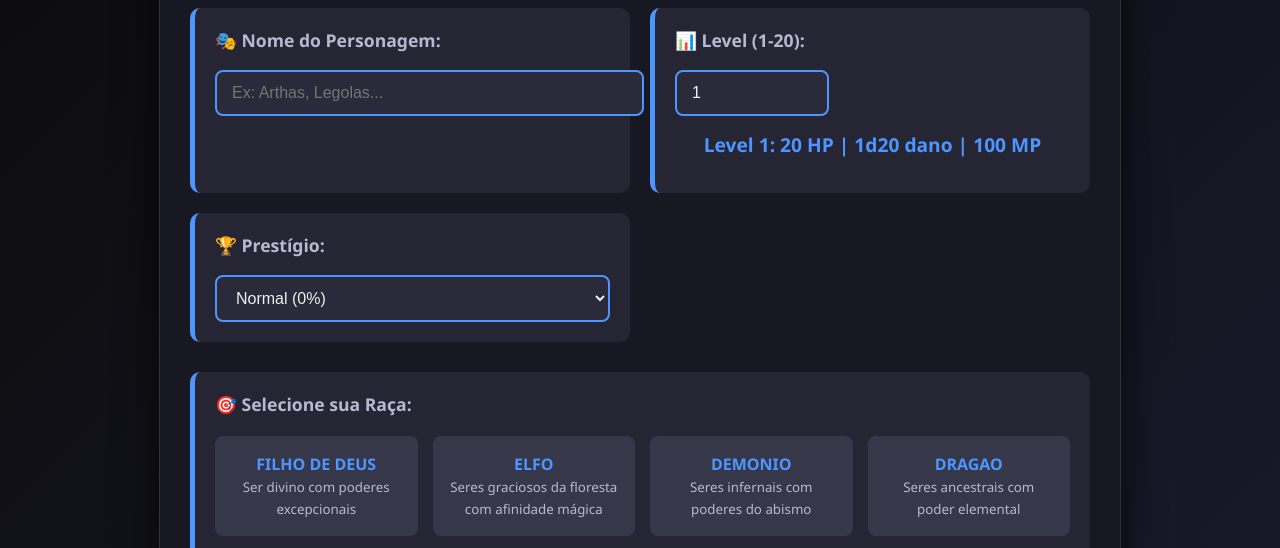
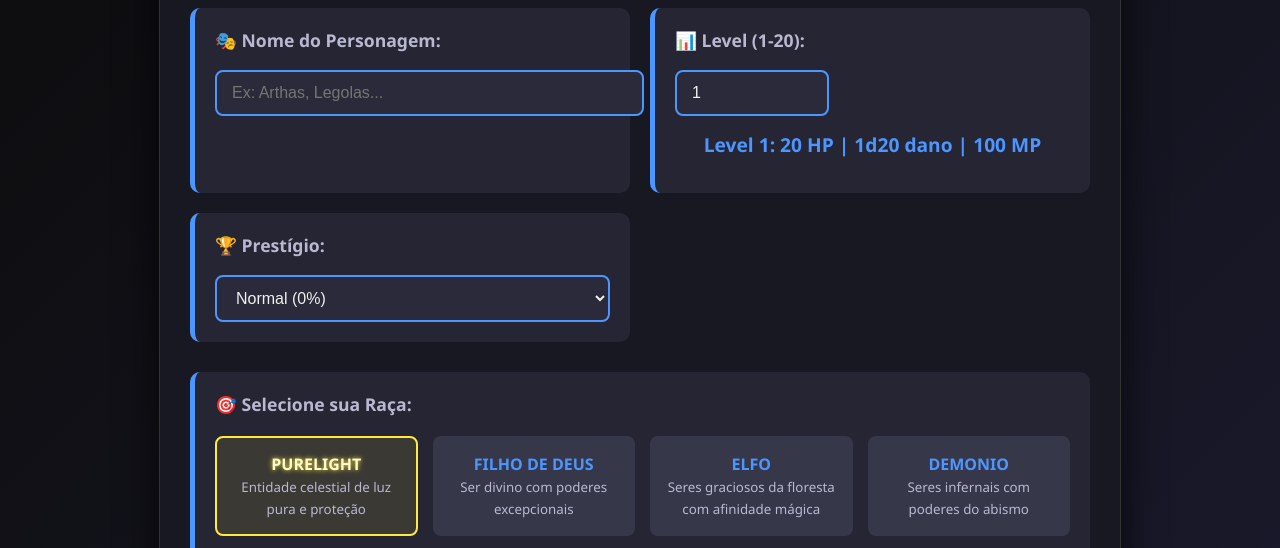
Before and after one commit to Ovelhatryingtolearnpython/Rpg-Calculator, a plain HTML site: page index.html in a window 1280 px wide. Shown: the part 225-773 px from the top of the page. Drawn offline with Linux system fonts and the light colour scheme.

Commit message:
Update index.html

```diff
--- a/index.html
+++ b/index.html
@@ -226,6 +226,12 @@
             animation: glow 2s infinite;
         }
 
+        .purelight-glow {
+            color: #fffacd;
+            text-shadow: 0 0 10px #fffacd, 0 0 20px #ffeb3b;
+            font-weight: bold;
+        }
+
         @keyframes glow {
             0%, 100% { opacity: 1; }
             50% { opacity: 0.8; }
@@ -319,18 +325,34 @@
             2: { nome: "Prestígio 2", mult: 2.0 }  // +100%
         };
 
-        // Dados das raças (corrigidos conforme suas especificações)
+        // Dados das raças (com PureLight adicionado)
         const RACAS = {
+            "PureLight": {
+                buffs: {
+                    defesa: 0.45,      // 45% de defesa
+                    vida: 0.40,        // 40% de vida
+                    dano: 0.50,        // 50% de dano
+                    mana: 0.20         // 20% de mana
+                },
+                propriedades: [
+                    "Banhar de Luz (banha uma arma com luz, recebe +15% de dano e durabilidade) [permanente]",
+                    "Nível 5: Clarão Cegante - Luz tão grande que cega inimigos",
+                    "Nível 10: Transformar-se em uma bolinha de luz que voa",
+                    "Nível 15: Arcanjo de Luz - Forma angelical poderosa"
+                ],
+                descricao: "Entidade celestial de luz pura e proteção",
+                corDestaque: "#fffacd"
+            },
             "filho de deus": {
                 buffs: {
-                    dano: 0.50,       // 50% dmg
-                    vida: 0.50,       // 50% hp
-                    defesa: 0.30,     // 30% de defesa
-                    mana: 2.50,       // 250% de mana
-                    velocidade: 0.20, // 20% de velocidade
-                    xp: 0.30,         // 30% de xp
-                    dinheiro: 0.05,   // 5% de dinheiro
-                    regen: 0.10       // 10% de regen
+                    dano: 0.50,
+                    vida: 0.50,
+                    defesa: 0.30,
+                    mana: 2.50,
+                    velocidade: 0.20,
+                    xp: 0.30,
+                    dinheiro: 0.05,
+                    regen: 0.10
                 },
                 propriedades: [
                     "Apagamento (upa a cada nível)",
@@ -341,16 +363,16 @@
             },
             "elfo": {
                 buffs: {
-                    mana: 0.50,           // 50% mana
-                    magia: 0.30,          // 30% magia
-                    velocidade: 0.35,     // 35% speed
-                    regen: 0.05,          // 5% de regen
-                    tamanho: -0.05,       // -5% de tamanho
-                    xp: 0.10,            // 10% de xp
-                    arcos: 0.75,          // 75% dano com arcos
-                    espadasRapidas: 0.50, // 50% dano com espadas rápidas
-                    espadasPesadas: 0.55, // 55% dano com espadas pesadas
-                    velocidadeEspadas: 0.35 // 35% velocidade com espadas
+                    mana: 0.50,
+                    magia: 0.30,
+                    velocidade: 0.35,
+                    regen: 0.05,
+                    tamanho: -0.05,
+                    xp: 0.10,
+                    arcos: 0.75,
+                    espadasRapidas: 0.50,
+                    espadasPesadas: 0.55,
+                    velocidadeEspadas: 0.35
                 },
                 propriedades: [
                     "Nível 10: Regeneração Arcana (regenera metade da vida pela metade da mana)",
@@ -360,9 +382,9 @@
             },
             "demonio": {
                 buffs: {
-                    vida: -0.10,      // 90% de vida
-                    dano: 0.15,       // 15% de dmg
-                    danoRitual: 0.30  // 30% de danos em rituais
+                    vida: -0.10,
+                    dano: 0.15,
+                    danoRitual: 0.30
                 },
                 propriedades: [
                     "Sangue Ardente",
@@ -373,9 +395,9 @@
             },
             "dragao": {
                 buffs: {
-                    vida: 0.50,       // 50% a mais de vida
-                    dano: 0.20,       // 20% a mais de dano
-                    danoFogo: 0.60    // 60% dano de fogo
+                    vida: 0.50,
+                    dano: 0.20,
+                    danoFogo: 0.60
                 },
                 propriedades: [
                     "Imunidade a fogo",
@@ -388,12 +410,12 @@
             },
             "cosmico": {
                 buffs: {
-                    vida: 0.15,           // 15% de vida
-                    dano: 0.40,           // 40% de dano a mais
-                    danoCosmico: 0.35,    // 35% dano com armas cósmicas
-                    mana: 0.25,           // 25% de mana
-                    danoMagia: 0.25,      // 25% a mais de dano com magia
-                    reducaoMana: 0.35     // -35% de gasto de mana
+                    vida: 0.15,
+                    dano: 0.40,
+                    danoCosmico: 0.35,
+                    mana: 0.25,
+                    danoMagia: 0.25,
+                    reducaoMana: 0.35
                 },
                 propriedades: [
                     "Imunidade a radiação",
@@ -408,7 +430,7 @@
             },
             "humano": {
                 buffs: {
-                    aptidaoArmas: 0.25  // 25% de aptidao com armas
+                    aptidaoArmas: 0.25
                 },
                 propriedades: [
                     "Pode farmar aura",
@@ -418,14 +440,14 @@
             },
             "voidheart": {
                 buffs: {
-                    defesa: 0.45,           // 45% de defesa
-                    vida: 0.35,            // 35% de vida
-                    dano: 0.60,            // 60% de dano
-                    mana: 0.15,            // 15% de mana
-                    danoVazio: 0.40,       // 40% de dano no vazio
-                    defesaVazio: 0.40,     // 40% de defesa no vazio
-                    danoArmasVazio: 0.15,  // 15% dano com armas do vazio
-                    danoPureLight: 0.45    // 45% dano sobre Pure Light
+                    defesa: 0.45,
+                    vida: 0.35,
+                    dano: 0.60,
+                    mana: 0.15,
+                    danoVazio: 0.40,
+                    defesaVazio: 0.40,
+                    danoArmasVazio: 0.15,
+                    danoPureLight: 0.45
                 },
                 propriedades: [
                     "Tentáculos do Vazio",
@@ -461,8 +483,17 @@
                 const raca = RACAS[racaNome];
                 const div = document.createElement("div");
                 div.className = "race-option";
+
+                // Destacar PureLight
+                if (racaNome === "PureLight") {
+                    div.style.border = "2px solid #ffeb3b";
+                    div.style.background = "rgba(255, 235, 59, 0.1)";
+                }
+
                 div.innerHTML = `
-                    <strong style="color: #4d96ff">${racaNome.toUpperCase()}</strong><br>
+                    <strong style="${racaNome === 'PureLight' ? 'color: #fffacd; text-shadow: 0 0 5px #ffeb3b;' : 'color: #4d96ff'}">
+                        ${racaNome.toUpperCase()}
+                    </strong><br>
                     <small style="color: #b8b8d1">${raca.descricao}</small>
                 `;
 
@@ -579,9 +610,15 @@
             const resultadoDiv = document.getElementById("resultado");
             resultadoDiv.style.display = "block";
 
+            // Estilo especial para PureLight
+            const isPureLight = racaSelecionada === "PureLight";
+            const tituloStyle = isPureLight ?
+                'color: #fffacd; text-shadow: 0 0 10px #ffeb3b, 0 0 20px #ffeb3b;' :
+                'color: #ff6b6b;';
+
             resultadoDiv.innerHTML = `
-                <h2 style="color: #ff6b6b; text-align: center; margin-bottom: 30px;">
-                    🎭 ${nome} - ${racaSelecionada.toUpperCase()} 🎭
+                <h2 style="${tituloStyle} text-align: center; margin-bottom: 30px;">
+                    ${isPureLight ? '✨ ' : '🎭 '}${nome} - ${racaSelecionada.toUpperCase()}${isPureLight ? ' ✨' : ' 🎭'}
                 </h2>
 
                 <div style="text-align: center; margin-bottom: 20px;">
@@ -594,13 +631,13 @@
                 <div class="stats-grid">
                     <div class="stat-card">
                         <div class="stat-label">❤️ VIDA</div>
-                        <div class="stat-value">${vidaFinal}</div>
+                        <div class="stat-value" style="${isPureLight ? 'color: #fffacd; text-shadow: 0 0 5px #ffeb3b;' : ''}">${vidaFinal}</div>
                         <small>Base: ${vidaBase} ${buffs.vida ? `(${formatarBuff(buffs.vida)})` : ''}</small>
                     </div>
 
                     <div class="stat-card">
                         <div class="stat-label">⚔️ DANO</div>
-                        <div class="stat-value">${danoFinal}</div>
+                        <div class="stat-value" style="${isPureLight ? 'color: #fffacd; text-shadow: 0 0 5px #ffeb3b;' : ''}">${danoFinal}</div>
                         <div class="dice-display">
                             ${rolagemDano.formula}: [${rolagemDano.rolagens.join(' + ')}] = ${danoBase}
                             ${buffs.dano ? `<br>${formatarBuff(buffs.dano)}` : ''}
@@ -609,31 +646,43 @@
 
                     <div class="stat-card">
                         <div class="stat-label">🔮 MANA</div>
-                        <div class="stat-value">${manaFinal}</div>
+                        <div class="stat-value" style="${isPureLight ? 'color: #fffacd; text-shadow: 0 0 5px #ffeb3b;' : ''}">${manaFinal}</div>
                         <small>Base: ${manaBase} ${buffs.mana ? `(${formatarBuff(buffs.mana)})` : ''}</small>
                     </div>
                 </div>
 
-                <div style="background: rgba(255, 107, 107, 0.1); padding: 20px; border-radius: 10px; margin: 20px 0;">
-                    <h3 style="color: #ff6b6b; margin-bottom: 15px;">🎯 BUFFS ATIVOS</h3>
+                <div style="background: ${isPureLight ? 'rgba(255, 235, 59, 0.1)' : 'rgba(255, 107, 107, 0.1)'}; padding: 20px; border-radius: 10px; margin: 20px 0;">
+                    <h3 style="color: ${isPureLight ? '#fffacd' : '#ff6b6b'}; margin-bottom: 15px;">🎯 BUFFS ATIVOS</h3>
                     <div style="display: grid; grid-template-columns: repeat(auto-fill, minmax(200px, 1fr)); gap: 10px;">
                         ${Object.entries(buffs)
                             .filter(([_, valor]) => valor !== 0)
                             .map(([nomeBuff, valor]) => `
-                                <div style="background: rgba(77, 150, 255, 0.1); padding: 8px; border-radius: 5px; text-align: center;">
+                                <div style="background: ${isPureLight ? 'rgba(255, 235, 59, 0.15)' : 'rgba(77, 150, 255, 0.1)'}; padding: 8px; border-radius: 5px; text-align: center;">
                                     <strong>${nomeBuff}:</strong> ${formatarBuff(valor)}
                                 </div>
                             `).join('')}
                     </div>
                 </div>
 
-                <div class="properties-section">
-                    <h3 style="color: #4d96ff; margin-bottom: 15px;">🌟 PROPRIEDADES DA RAÇA</h3>
+                <div class="properties-section" style="${isPureLight ? 'border: 2px solid #ffeb3b; background: rgba(255, 235, 59, 0.05);' : ''}">
+                    <h3 style="color: ${isPureLight ? '#fffacd' : '#4d96ff'}; margin-bottom: 15px;">
+                        ${isPureLight ? '✨' : '🌟'} PROPRIEDADES DA RAÇA
+                    </h3>
                     ${dadosRaca.propriedades.map(prop => `
-                        <div class="property-item">
-                            ✅ ${prop}
+                        <div class="property-item" style="${isPureLight ? 'border-left-color: #ffeb3b; background: rgba(255, 235, 59, 0.1);' : ''}">
+                            ${isPureLight ? '✨' : '✅'} ${prop}
                         </div>
                     `).join('')}
+
+                    ${isPureLight ? `
+                        <div style="margin-top: 20px; padding: 15px; background: rgba(255, 235, 59, 0.15); border-radius: 8px; border: 1px solid #ffeb3b;">
+                            <strong style="color: #fffacd;">⚠️ Fraquezas:</strong>
+                            <div style="margin-top: 10px;">
+                                • Vulnerável a magias de trevas (+30% de dano)<br>
+                                • Perde 20% dos bônus em escuridão absoluta
+                            </div>
+                        </div>
+                    ` : ''}
                 </div>
 
                 <div style="text-align: center; margin-top: 30px; padding-top: 20px; border-top: 1px solid #444;">
```
